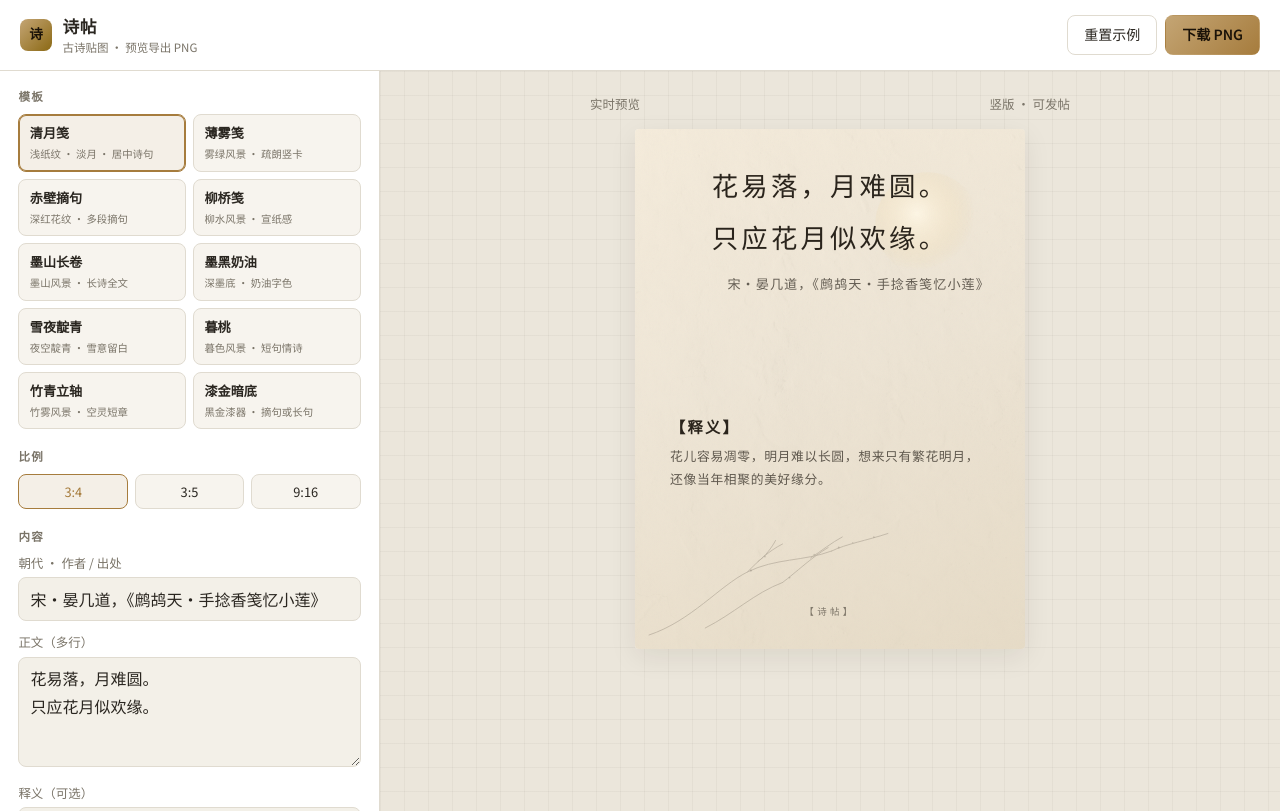
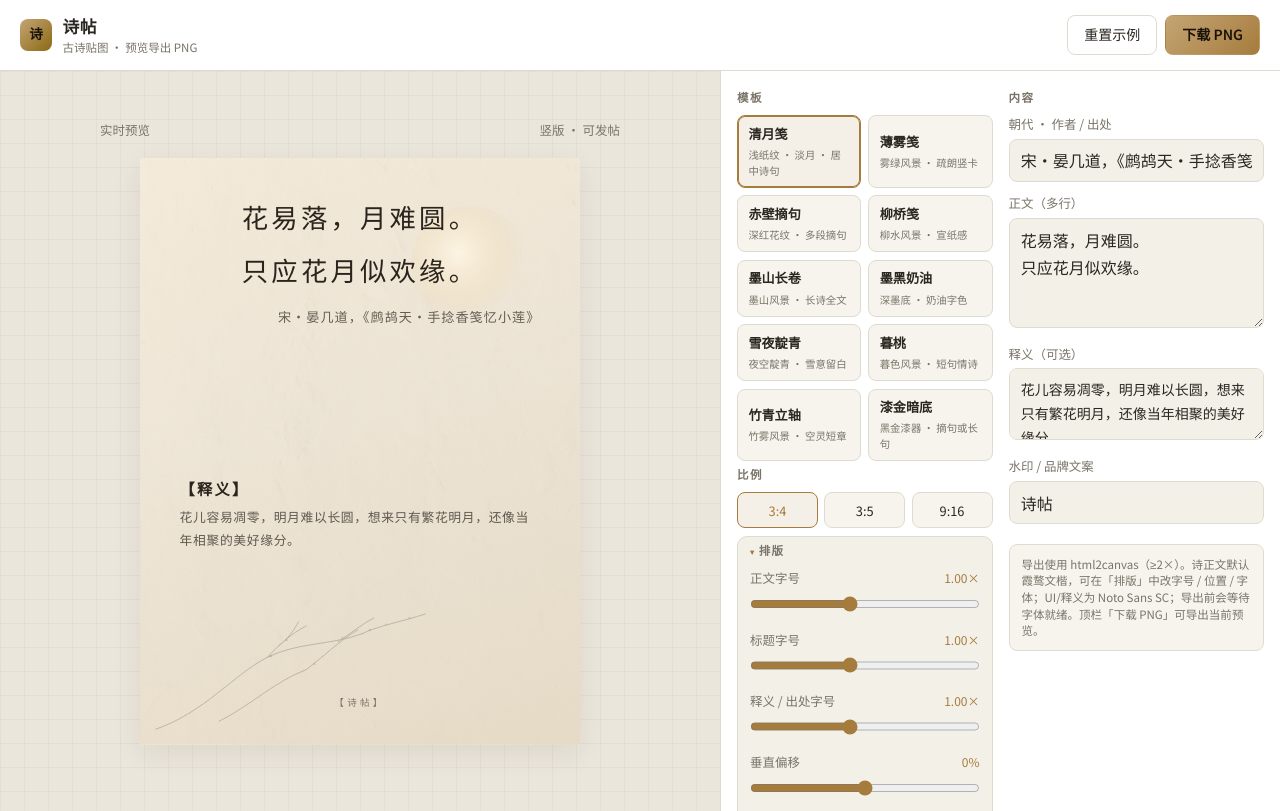
Before and after one commit to shalom-lab/poem-post, a website: page index.html in a window 1280 px wide. Drawn offline with nearby package versions, Linux system fonts and the light colour scheme; a small style sheet from the web is missing.

Commit message:
feat: 左预览 + 右双列仪表盘布局
宽屏主区改为左侧放大诗卡预览、右侧两列操控（模板/比例/排版 | 内容），
小屏 <900px 叠回预览在上的单列；保持浅色主题与既有导出/API 行为。

```diff
--- a/css/styles.css
+++ b/css/styles.css
@@ -99,28 +99,20 @@ a { color: var(--accent); }
 .btn-primary:hover { background: linear-gradient(135deg, #d4b584, #b89040); }
 .btn-ghost { background: transparent; }
 
-/* ========== 主布局 ========== */
+/* ========== 主布局：左预览 + 右双列仪表盘 ========== */
 .app-main {
   display: grid;
-  grid-template-columns: minmax(280px, 380px) 1fr;
+  grid-template-columns: minmax(0, 1fr) minmax(420px, 560px);
   gap: 0;
   min-height: calc(100vh - 60px);
-}
-
-.panel-editor {
-  background: var(--surface);
-  border-right: 1px solid var(--border);
-  padding: 1.1rem 1.15rem 2rem;
-  overflow-y: auto;
-  max-height: calc(100vh - 60px);
 }
 
 .panel-preview {
   display: flex;
   flex-direction: column;
   align-items: center;
-  justify-content: flex-start;
-  padding: 1.5rem 1rem 2.5rem;
+  justify-content: center;
+  padding: 1.5rem 1.25rem 2.5rem;
   /* 浅灰底 + 细网格，诗卡本身模板不变 */
   background-color: #ebe6db;
   background-image:
@@ -128,6 +120,42 @@ a { color: var(--accent); }
     linear-gradient(90deg, rgba(42, 38, 32, 0.04) 1px, transparent 1px);
   background-size: 24px 24px;
   overflow: auto;
+  min-height: calc(100vh - 60px);
+}
+
+.panel-editor {
+  background: var(--surface);
+  border-left: 1px solid var(--border);
+  padding: 1rem 1rem 1.75rem;
+  overflow-y: auto;
+  max-height: calc(100vh - 60px);
+}
+
+/* 右栏两列：模板/比例/排版 | 内容/导出说明 */
+.dash-grid {
+  display: grid;
+  grid-template-columns: 1fr 1fr;
+  gap: 0.85rem 1rem;
+  align-items: start;
+}
+.dash-col {
+  display: flex;
+  flex-direction: column;
+  gap: 0.15rem;
+  min-width: 0;
+}
+.dash-block {
+  min-width: 0;
+}
+.dash-block > .section-title:first-child {
+  margin-top: 0.15rem;
+}
+.dash-hint {
+  margin-top: 0.85rem;
+  padding: 0.65rem 0.75rem;
+  border-radius: 8px;
+  background: var(--surface-2);
+  border: 1px solid var(--border);
 }
 
 /* ========== 表单 ========== */
@@ -266,14 +294,14 @@ a { color: var(--accent); }
   line-height: 1.45;
 }
 
-/* ========== 预览区 ========== */
+/* ========== 预览区（左侧放大居中） ========== */
 .preview-toolbar {
   width: 100%;
-  max-width: 480px;
+  max-width: 520px;
   display: flex;
   justify-content: space-between;
   align-items: center;
-  margin-bottom: 1rem;
+  margin-bottom: 1.15rem;
   gap: 0.5rem;
   flex-wrap: wrap;
 }
@@ -283,13 +311,14 @@ a { color: var(--accent); }
 }
 .preview-stage {
   width: 100%;
-  max-width: 420px;
+  max-width: 480px;
   display: flex;
   justify-content: center;
+  align-items: center;
 }
 .card-shell {
   width: 100%;
-  max-width: 390px;
+  max-width: 440px;
   box-shadow: var(--shadow);
   border-radius: 4px;
   overflow: hidden;
@@ -392,18 +421,36 @@ a { color: var(--accent); }
 }
 
 /* ========== 响应式 ========== */
-@media (max-width: 860px) {
+/* 中等宽：右栏仍两列，但预览略收 */
+@media (max-width: 1200px) {
+  .app-main {
+    grid-template-columns: minmax(0, 1fr) minmax(380px, 480px);
+  }
+  .preview-stage { max-width: 400px; }
+  .card-shell { max-width: 380px; }
+}
+
+/* 小屏：叠回单列，预览在上、操控在下；仪表盘单列 */
+@media (max-width: 900px) {
   .app-main {
     grid-template-columns: 1fr;
   }
+  .panel-preview {
+    min-height: auto;
+    padding: 1.15rem 1rem 1.75rem;
+    order: 0;
+  }
   .panel-editor {
     max-height: none;
-    border-right: none;
-    border-bottom: 1px solid var(--border);
+    border-left: none;
+    border-top: 1px solid var(--border);
+    order: 1;
   }
-  .panel-preview {
-    padding-top: 1rem;
+  .dash-grid {
+    grid-template-columns: 1fr;
   }
+  .preview-stage { max-width: 360px; }
+  .card-shell { max-width: 340px; }
   .app-brand p { display: none; }
 }
 
@@ -411,4 +458,7 @@ a { color: var(--accent); }
   .template-grid { grid-template-columns: 1fr; }
   .app-header { padding: 0.7rem 0.85rem; }
   .panel-editor { padding: 1rem 0.9rem 1.5rem; }
+  .align-row {
+    grid-template-columns: 1fr 1fr;
+  }
 }
--- a/index.html
+++ b/index.html
@@ -32,57 +32,38 @@
   </header>
 
   <main class="app-main">
-    <aside class="panel-editor">
+    <!-- 左侧：诗卡预览（宽屏主视觉；小屏在上） -->
+    <section class="panel-preview">
+      <div class="preview-toolbar">
+        <span class="label">实时预览</span>
+        <span class="label">竖版 · 可发帖</span>
+      </div>
+      <div class="preview-stage">
+        <div class="card-shell">
+          <div id="poem-card" class="tpl-moon-letter ratio-3-4" aria-label="诗卡预览"></div>
+        </div>
+      </div>
+    </section>
+
+    <!-- 右侧：操控仪表盘（宽屏两列） -->
+    <aside class="panel-editor" aria-label="操控仪表盘">
+      <div class="dash-grid">
+        <div class="dash-col dash-col-setup">
+          <div class="dash-block">
             <div class="section-title">模板</div>
             <div class="template-grid" id="template-grid"></div>
+          </div>
 
+          <div class="dash-block">
             <div class="section-title">比例</div>
             <div class="ratio-row">
               <button type="button" class="btn active" data-ratio="3/4">3:4</button>
               <button type="button" class="btn" data-ratio="3/5">3:5</button>
               <button type="button" class="btn" data-ratio="9/16">9:16</button>
             </div>
-
-      <div class="section-title">内容</div>
-
-      <div class="field" id="wrap-title">
-        <label for="field-title">诗名 / 标题</label>
-        <input id="field-title" type="text" placeholder="如：敕勒歌" autocomplete="off" />
           </div>
 
-      <div class="field" id="wrap-author">
-        <label for="field-author">朝代 · 作者 / 出处</label>
-        <input id="field-author" type="text" placeholder="如：唐·李白" autocomplete="off" />
-      </div>
-
-      <div class="field" id="wrap-body">
-        <label for="field-body">正文（多行）</label>
-        <textarea id="field-body" placeholder="每行一句，可自行换行"></textarea>
-      </div>
-
-      <div class="field" id="wrap-excerpts">
-        <label>摘句列表（多条）</label>
-        <div class="excerpts-editor" id="excerpts-editor"></div>
-        <button type="button" class="btn" id="btn-add-excerpt" style="margin-top:0.45rem;width:100%">＋ 添加摘句</button>
-        <p class="hint">「赤壁摘句」「漆金暗底」等模板使用多条 {诗句, 出处}。</p>
-      </div>
-
-      <div class="field" id="wrap-meaning">
-        <label for="field-meaning">释义（可选）</label>
-        <textarea id="field-meaning" class="meaning-area" placeholder="白话释义，可留空隐藏"></textarea>
-      </div>
-
-      <div class="field" id="wrap-watermark">
-        <label for="field-watermark">水印 / 品牌文案</label>
-        <input id="field-watermark" type="text" placeholder="如：诗帖（可留空）" autocomplete="off" />
-      </div>
-
-      <div class="field" id="wrap-date">
-        <label for="field-date">日期（可选）</label>
-        <input id="field-date" type="text" placeholder="如：09/17" autocomplete="off" />
-      </div>
-
-      <details class="typo-panel" open>
+          <details class="typo-panel dash-block" open>
             <summary class="section-title typo-summary">排版</summary>
 
             <div class="field">
@@ -130,23 +111,56 @@
 
             <button type="button" class="btn" id="btn-reset-typo" style="width:100%;margin-top:0.25rem">重置排版</button>
           </details>
+        </div>
 
-      <p class="hint" style="margin-top:1rem">
-        导出使用 html2canvas（≥2×）。诗正文默认霞鹜文楷，可在「排版」中改字号 / 位置 / 字体；UI/释义为 Noto Sans SC；导出前会等待字体就绪。
-      </p>
-    </aside>
+        <div class="dash-col dash-col-content">
+          <div class="dash-block">
+            <div class="section-title">内容</div>
 
-    <section class="panel-preview">
-      <div class="preview-toolbar">
-        <span class="label">实时预览</span>
-        <span class="label">竖版 · 可发帖</span>
+            <div class="field" id="wrap-title">
+              <label for="field-title">诗名 / 标题</label>
+              <input id="field-title" type="text" placeholder="如：敕勒歌" autocomplete="off" />
             </div>
-      <div class="preview-stage">
-        <div class="card-shell">
-          <div id="poem-card" class="tpl-moon-letter ratio-3-4" aria-label="诗卡预览"></div>
+
+            <div class="field" id="wrap-author">
+              <label for="field-author">朝代 · 作者 / 出处</label>
+              <input id="field-author" type="text" placeholder="如：唐·李白" autocomplete="off" />
+            </div>
+
+            <div class="field" id="wrap-body">
+              <label for="field-body">正文（多行）</label>
+              <textarea id="field-body" placeholder="每行一句，可自行换行"></textarea>
+            </div>
+
+            <div class="field" id="wrap-excerpts">
+              <label>摘句列表（多条）</label>
+              <div class="excerpts-editor" id="excerpts-editor"></div>
+              <button type="button" class="btn" id="btn-add-excerpt" style="margin-top:0.45rem;width:100%">＋ 添加摘句</button>
+              <p class="hint">「赤壁摘句」「漆金暗底」等模板使用多条 {诗句, 出处}。</p>
+            </div>
+
+            <div class="field" id="wrap-meaning">
+              <label for="field-meaning">释义（可选）</label>
+              <textarea id="field-meaning" class="meaning-area" placeholder="白话释义，可留空隐藏"></textarea>
+            </div>
+
+            <div class="field" id="wrap-watermark">
+              <label for="field-watermark">水印 / 品牌文案</label>
+              <input id="field-watermark" type="text" placeholder="如：诗帖（可留空）" autocomplete="off" />
+            </div>
+
+            <div class="field" id="wrap-date">
+              <label for="field-date">日期（可选）</label>
+              <input id="field-date" type="text" placeholder="如：09/17" autocomplete="off" />
             </div>
           </div>
-    </section>
+
+          <p class="hint dash-hint">
+            导出使用 html2canvas（≥2×）。诗正文默认霞鹜文楷，可在「排版」中改字号 / 位置 / 字体；UI/释义为 Noto Sans SC；导出前会等待字体就绪。顶栏「下载 PNG」可导出当前预览。
+          </p>
+        </div>
+      </div>
+    </aside>
   </main>
 
   <div class="toast" id="toast" role="status"></div>
```
Lines whose indentation alone changed are shown as unchanged.
